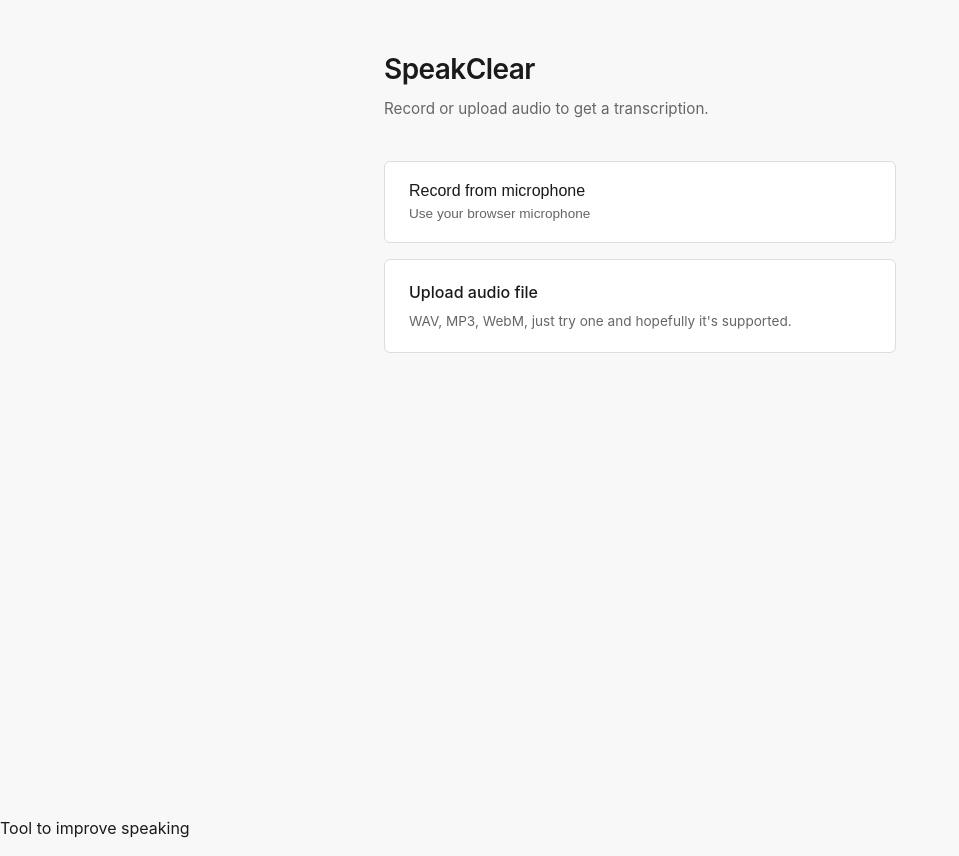
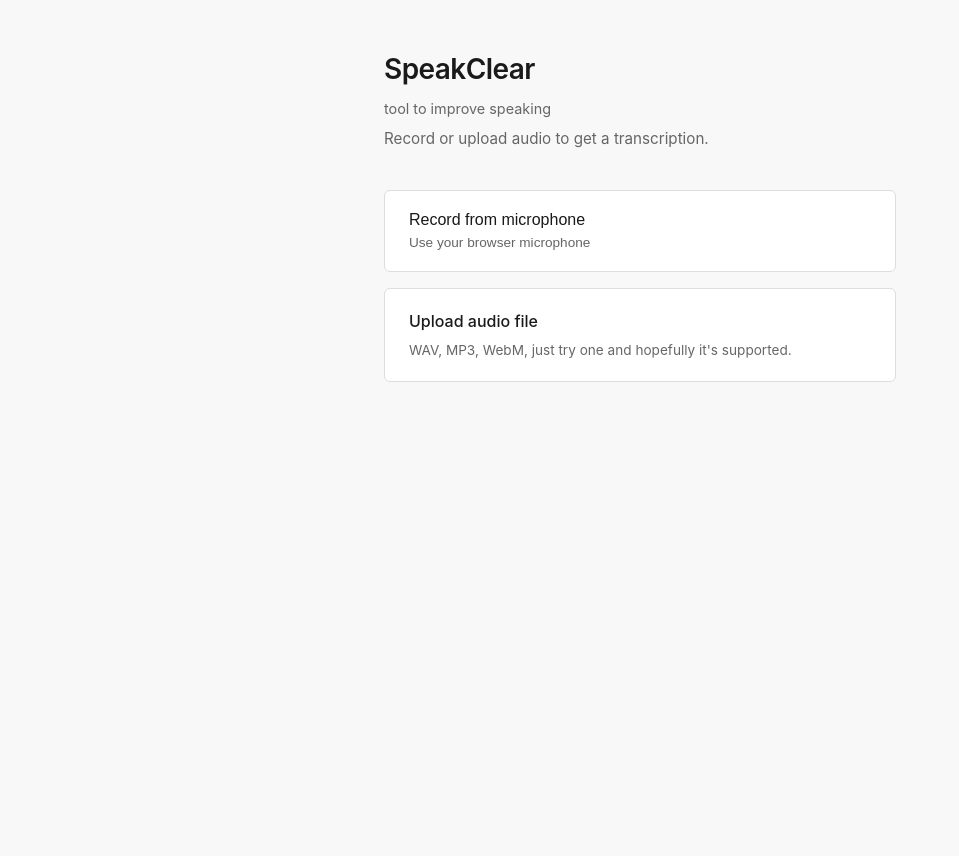
Before and after one commit to eyedecay/speakclear, a React (Vite) app in the folder client/: page / in a window 1280 px wide. Shown: the whole page, without its empty margins (0-959 px from the left). After the commit the page ends 800 px from the top, so only its background shows below. Built offline with nearby package versions, Linux system fonts and the light colour scheme.

Commit message:
im stupid

```diff
--- a/client/index.html
+++ b/client/index.html
@@ -7,7 +7,6 @@
   </head>
   <body>
     <div id="root"></div>
-    <p> Tool to improve speaking</p>
     <script type="module" src="/src/main.jsx"></script>
   </body>
 </html>
--- a/client/src/App.css
+++ b/client/src/App.css
@@ -10,6 +10,12 @@
   letter-spacing: -0.02em;
   margin: 0 0 8px;
   color: #1a1a1a;
+}
+
+.tagline {
+  font-size: 0.9rem;
+  color: #666;
+  margin: 0 0 8px;
 }
 
 .subtitle {
--- a/client/src/App.jsx
+++ b/client/src/App.jsx
@@ -83,6 +83,7 @@ export default function App() {
   return (
     <div className="page">
       <h1 className="title">SpeakClear</h1>
+      <p className="tagline">tool to improve speaking</p>
       <p className="subtitle">Record or upload audio to get a transcription.</p>
 
       {!result && !processing && (
```
